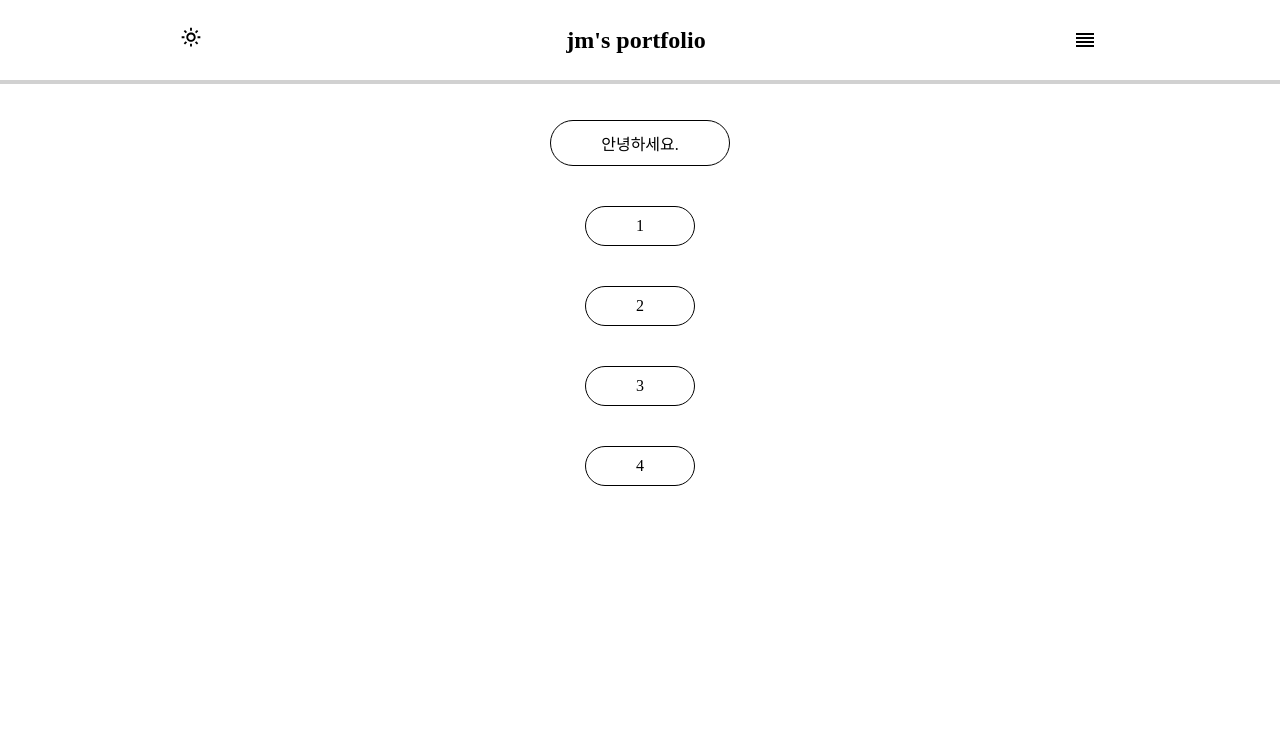
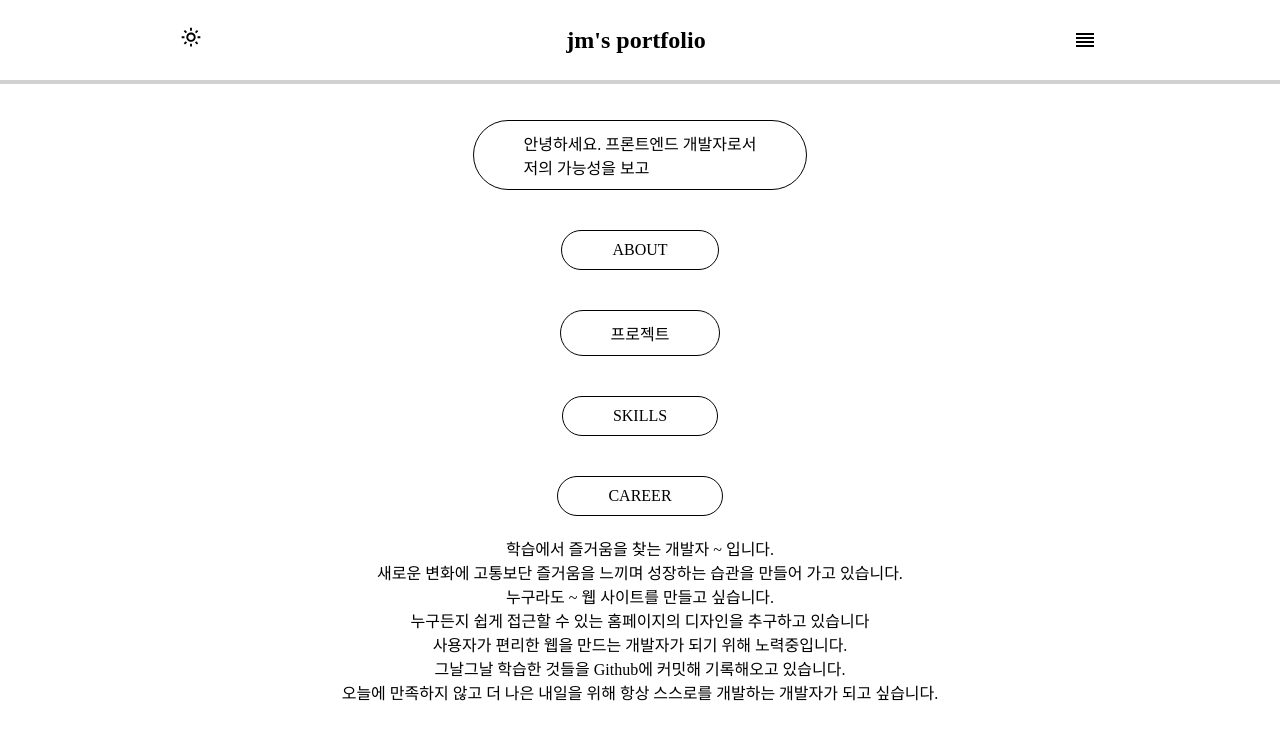
Before and after one commit to jm4293/portfolio, a React (Create React App) app: page / in a window 1280 px wide. Shown: the top 740 px of the page. Built offline with nearby package versions, Linux system fonts and the light colour scheme.

Commit message:
feat: 처음으로 버튼 구현

```diff
--- a/src/components/Content.jsx
+++ b/src/components/Content.jsx
@@ -5,12 +5,21 @@ function Content({isModalPopup, setIsModalPopup}) {
     return (
         <Frame>
             <Introduce>
-                안녕하세요.
+                <div>안녕하세요. 프론트엔드 개발자로서</div>
+                <div>저의 가능성을 보고 </div>
             </Introduce>
-            <BoxOne onClick={() => setIsModalPopup(!isModalPopup)}>1</BoxOne>
-            <BoxTwo onClick={() => setIsModalPopup(!isModalPopup)}>2</BoxTwo>
-            <BoxThree onClick={() => setIsModalPopup(!isModalPopup)}>3</BoxThree>
-            <BoxFour onClick={() => setIsModalPopup(!isModalPopup)}>4</BoxFour>
+            <BoxTwo onClick={() => setIsModalPopup(!isModalPopup)}>ABOUT</BoxTwo>
+            <BoxOne onClick={() => setIsModalPopup(!isModalPopup)}>프로젝트</BoxOne>
+            <BoxThree onClick={() => setIsModalPopup(!isModalPopup)}>SKILLS</BoxThree>
+            <BoxFour onClick={() => setIsModalPopup(!isModalPopup)}>CAREER</BoxFour>
+
+            <div>학습에서 즐거움을 찾는 개발자 ~ 입니다.</div>
+            <div>새로운 변화에 고통보단 즐거움을 느끼며 성장하는 습관을 만들어 가고 있습니다.</div>
+            <div>누구라도 ~ 웹 사이트를 만들고 싶습니다.</div>
+            <div>누구든지 쉽게 접근할 수 있는 홈페이지의 디자인을 추구하고 있습니다</div>
+            <div>사용자가 편리한 웹을 만드는 개발자가 되기 위해 노력중입니다.</div>
+            <div>그날그날 학습한 것들을 Github에 커밋해 기록해오고 있습니다.</div>
+            <div>오늘에 만족하지 않고 더 나은 내일을 위해 항상 스스로를 개발하는 개발자가 되고 싶습니다.</div>
         </Frame>
     )
 }
@@ -47,13 +56,7 @@ const Introduce = styled(List)`
 `;
 
 const Box = styled(List)`
-    /* border: 1px solid black; */
-    /* width: 200px; */
-    /* height: 20vh; */
     cursor: pointer;
-
-    transform: scale(1);
-    transition: transform .5s;
 
     &:hover{
         transform: scale(1.1);
```
Also changed, not shown: src/components/ScrollTopButton.jsx (added, +29 -0 lines).
